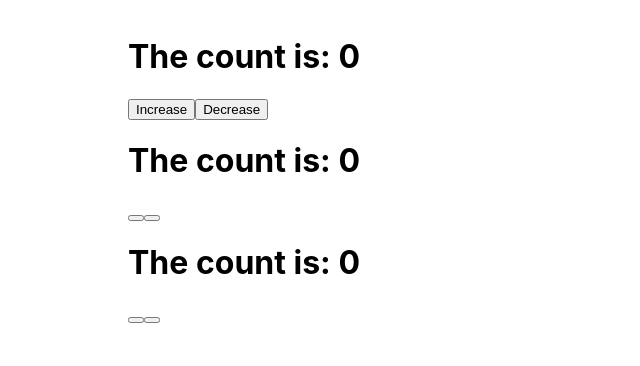
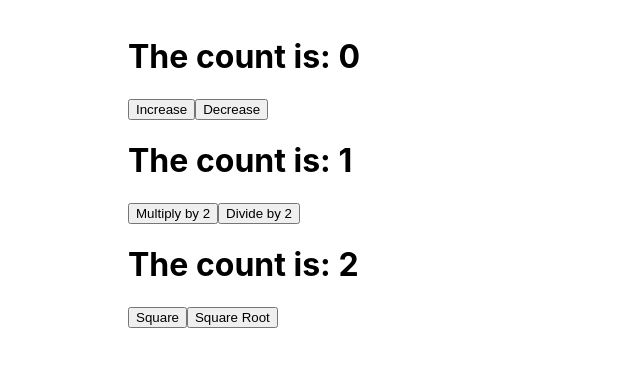
Before and after one commit to Divyanshu2607/LPU-MERN-React, a React (Create React App) app: page / in a window 1280 px wide. Shown: the top 366 px of the page, without its empty margins (0-640 px from the left). Built offline with nearby package versions, Linux system fonts and the light colour scheme.

Commit message:
[Add] Counter logic with props

```diff
--- a/src/App.js
+++ b/src/App.js
@@ -48,11 +48,38 @@ class App extends Component {
             }
             return count - 2;
           }}
+          startVal={0}
         />
         {/* Pass the text inside the button and the function to execute on click as a prop */}
-        <Counter />
+        <Counter
+          btn1Text="Multiply by 2"
+          btn2Text="Divide by 2"
+          btn1OnClick={(count) => {
+            return count * 2;
+          }}
+          btn2OnClick={(count) => {
+            if (count / 2 < 1) {
+              return 1;
+            }
+            return count / 2;
+          }}
+          startVal={1}
+        />
         {/* Multiply by 2 and Divide by 2 */}
-        <Counter />
+        <Counter
+          btn1Text="Square"
+          btn2Text="Square Root"
+          btn1OnClick={(count) => {
+            return count * count;
+          }}
+          btn2OnClick={(count) => {
+            if (Math.sqrt(count) < 1) {
+              return 1;
+            }
+            return Math.sqrt(count);
+          }}
+          startVal={2}
+        />
         {/* Power of 2 and square root */}
       </div>
     );
--- a/src/components/Counter.js
+++ b/src/components/Counter.js
@@ -2,7 +2,7 @@ import { Component } from "react";
 
 class Counter extends Component {
   state = {
-    count: 0,
+    count: this.props.startVal
   };
 
   render = () => {
```
